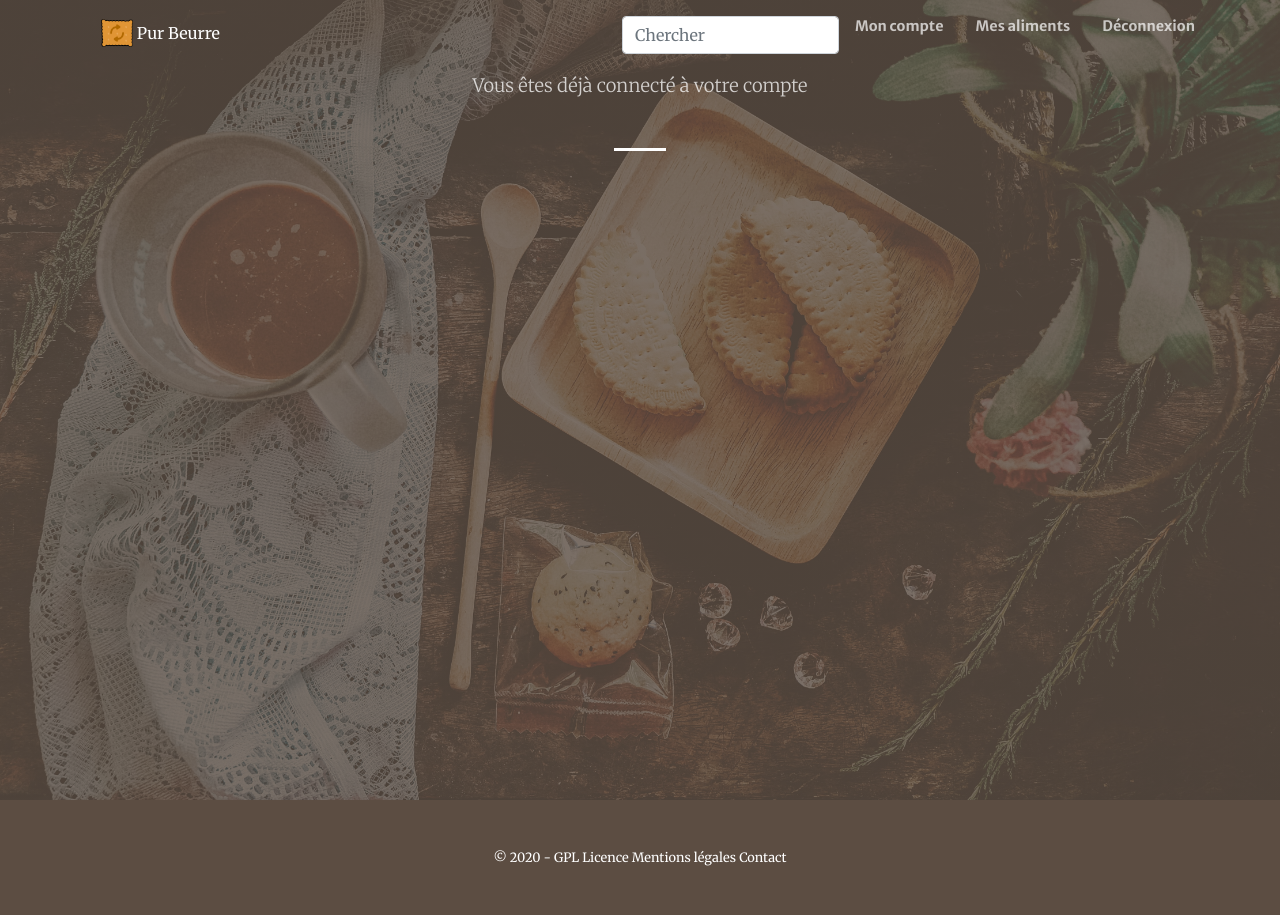
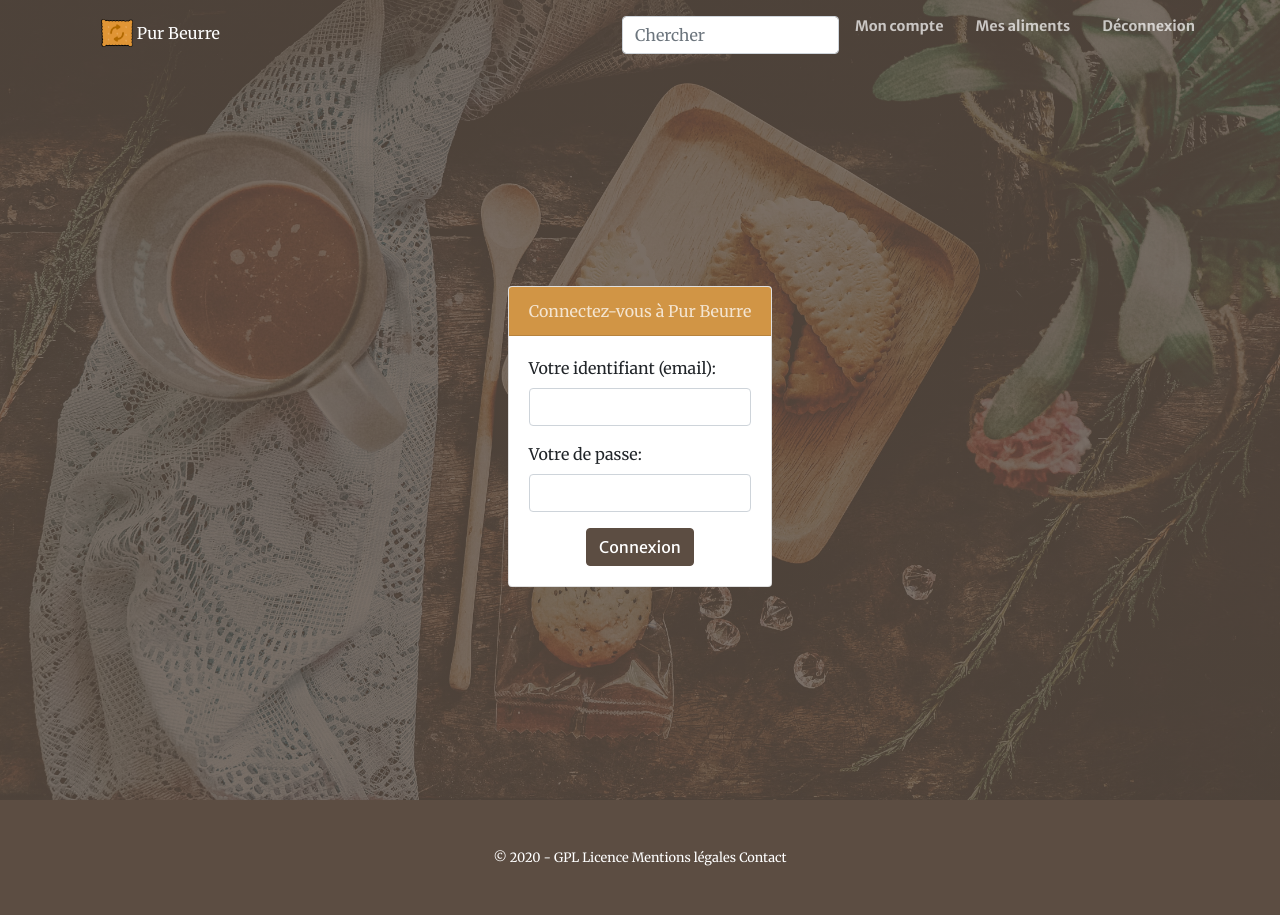
Before and after one commit to Nastyflav/app_purbeurre_V0.1, a Django app: template app_purbeurre/authentication/templates/registration/login.html in a window 1280 px wide. Run offline with Django 3.2, Linux system fonts and the light colour scheme; the template is opened without the code that fills it: values that come from a table or form of the project are taken from there, others are empty; the visitor is signed in with stand-in values (Sample User, id 1); some libraries are stand-ins or nearby versions.

Commit message:
Improved the login html page

```diff
--- a/app_purbeurre/authentication/templates/registration/login.html
+++ b/app_purbeurre/authentication/templates/registration/login.html
@@ -8,12 +8,6 @@
 <header class="masthead">
     <div class="container h-100">
         <div class="row h-100 align-items-center justify-content-center text-center">
-            {% if user.is_authenticated %}
-            <div class="col-lg-8 align-self-baseline">
-                <p class="text-white-75 font-weight-light mb-5">Vous êtes déjà connecté à votre compte</p>
-                <hr class="divider my-4" />
-            </div>
-            {% else %}
             <div class="card">
                 <div class="card-header text-white-75">
                   Connectez-vous à Pur Beurre
@@ -30,13 +24,12 @@
                             {{ form.password }}
                         </div>
                         {% if form.errors %}
-                            <p class="text-white-75 font-weight-light mb-5">Identifiant ou mot de passe incorrect</p>
+                            <p class="text-left font-weight-light mb-5">Identifiant ou mot de passe incorrect</p>
                         {% endif %}
                         <button type="submit" class="btn btn-secondary">Connexion</button>
                     </form>
                 </div>
             </div>
-            {% endif %}
         </div>
     </div>
 </header>
```
